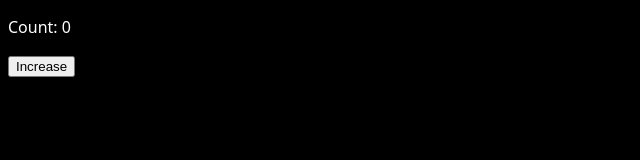
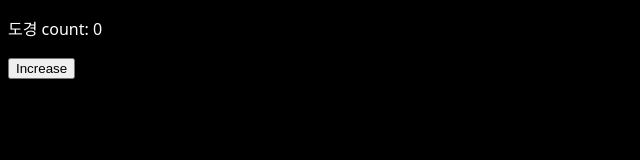
Before and after one commit to poser-lol/poser.lol, a React (Vite) app: page / in a window 1280 px wide. Shown: the top 160 px of the page, without its empty margins (0-640 px from the left). Built offline with nearby package versions, Linux system fonts and the light colour scheme.

Commit message:
Simplify

```diff
--- a/src/App.tsx
+++ b/src/App.tsx
@@ -7,7 +7,7 @@ export function App() {
 
   return (
     <div>
-      <p>Count: {count}</p>
+      <p>도경 count: {count}</p>
       <button onClick={increaseCount}>Increase</button>
     </div>
   );
```
